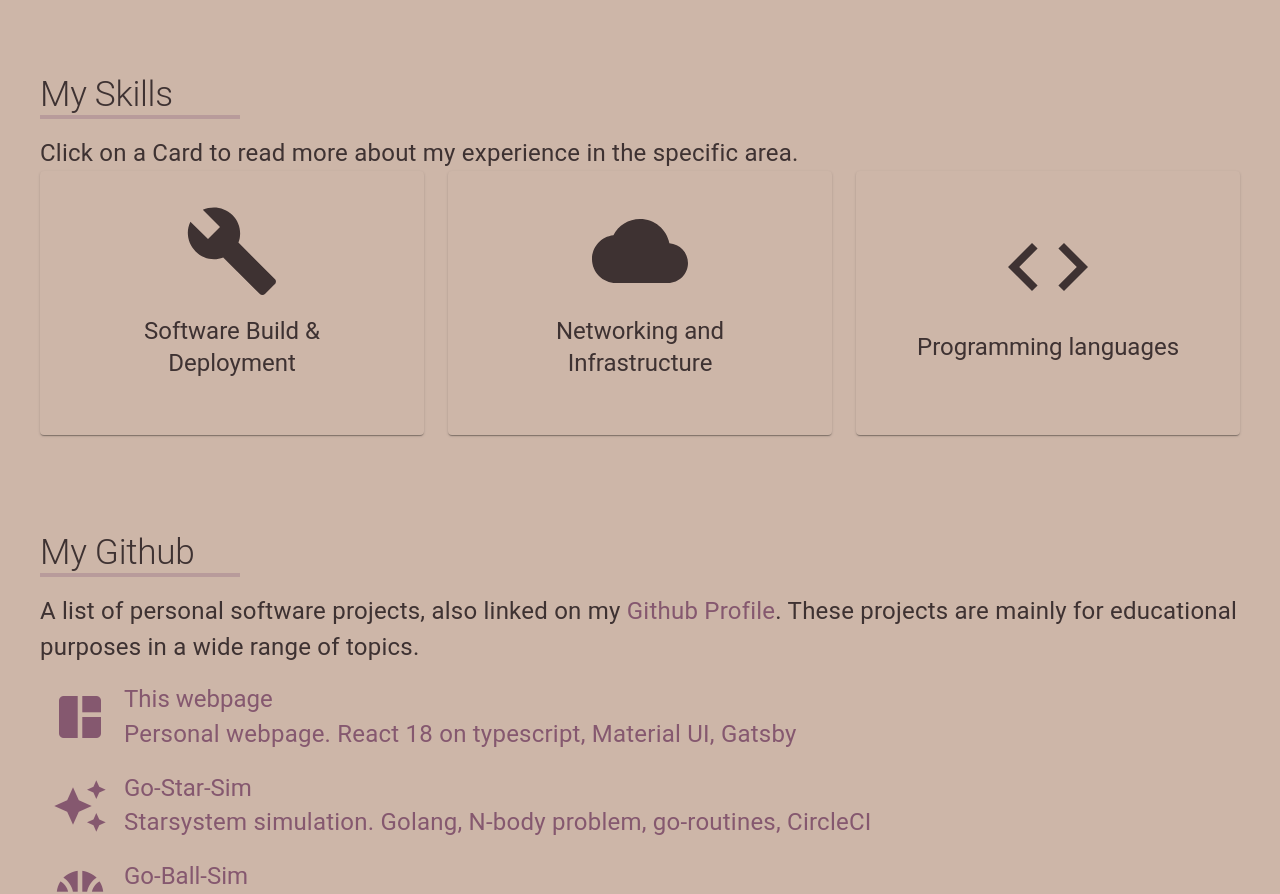
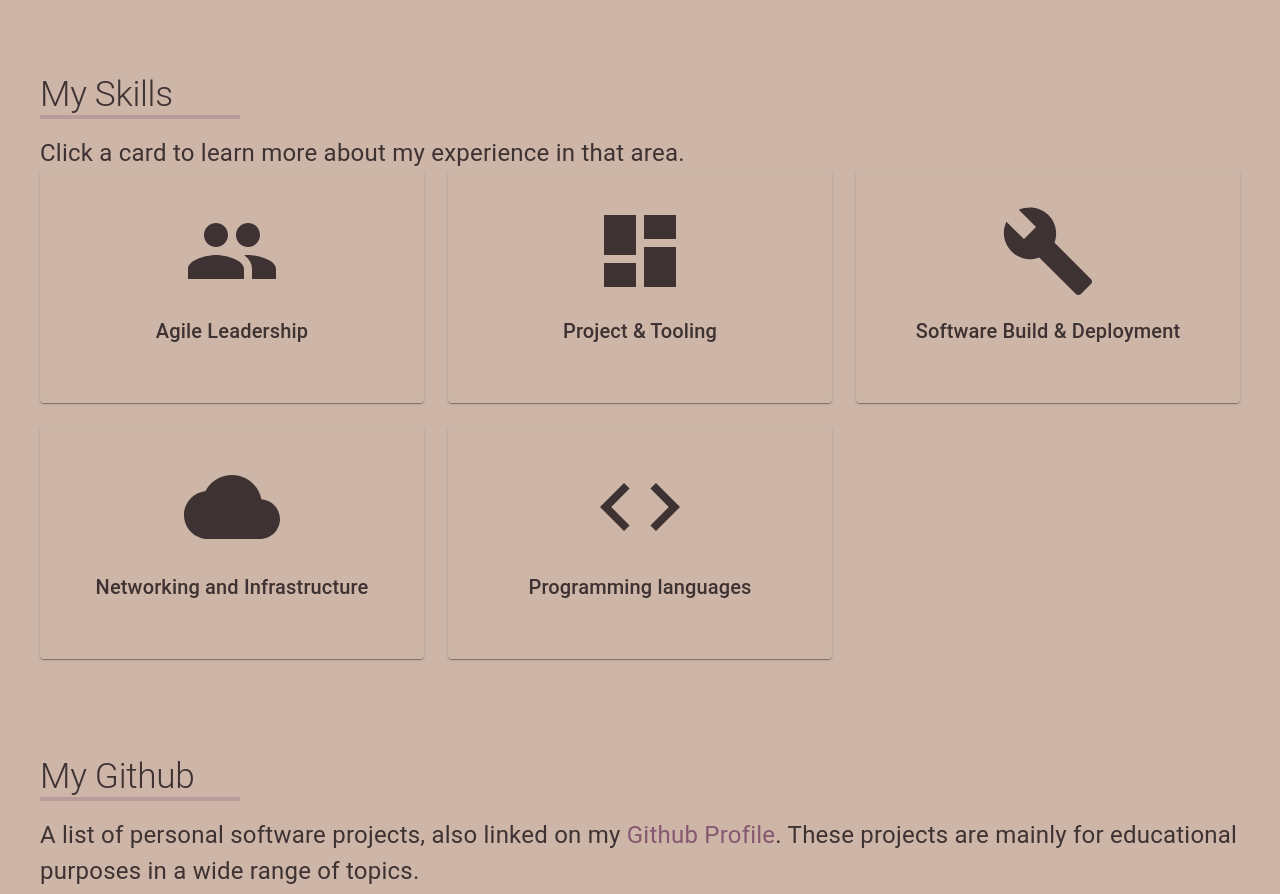
Before and after one commit to andersmarkendahl/andersmarkendahl.github.io, a React app: page / in a window 1280 px wide. Shown: the part 1160-2054 px from the top of the page. Built offline with nearby package versions, Linux system fonts and the light colour scheme.

Commit message:
Added more Cards

```diff
--- a/src/sections/Skills.tsx
+++ b/src/sections/Skills.tsx
@@ -2,11 +2,14 @@
 import { jsx } from '@emotion/react'
 import { useState } from 'react'
 import { Modal, Fade, Grid, Card, CardContent, Typography, useTheme } from '@mui/material'
+import { Section } from '../components/Section'
 import { SvgIconComponent } from '@mui/icons-material'
 import BuildIcon from '@mui/icons-material/Build'
 import CodeIcon from '@mui/icons-material/Code'
 import CloudIcon from '@mui/icons-material/Cloud'
-import { Section } from '../components/Section'
+import GroupIcon from '@mui/icons-material/Group'
+import DashboardIcon from '@mui/icons-material/Dashboard'
+
 
 interface SkillItem {
   title: string
@@ -15,6 +18,18 @@ interface SkillItem {
 }
 
 const skillsData: SkillItem[] = [
+  {
+    icon: GroupIcon,
+    title: 'Agile Leadership',
+    description:
+      'With over 10 years in Agile environments, I have +4 years of experience as a Scrum Master and +6 years as a Product Manager. My work has involved coaching teams, facilitating Agile ceremonies, and working closely with internal and external stakeholders to align product strategy with business needs.',
+  },
+  {
+    icon: DashboardIcon,
+    title: 'Project & Tooling',
+    description:
+      'I have extensive experience administering the Atlassian product suite, including JIRA and Confluence, as well as using Notion for documentation and knowledge sharing. Additionally, I see great value in visual collaboration and frequently work with tools like Miro and Microsoft Whiteboard.',
+  },
   {
     icon: BuildIcon,
     title: 'Software Build & Deployment',
@@ -25,7 +40,7 @@ const skillsData: SkillItem[] = [
     icon: CloudIcon,
     title: 'Networking and Infrastructure',
     description:
-      'I have worked with software loadbalancers for network traffic in OSI Layers 3/4/7. The software I have developed also includes external connectivity interacting with Routers and Data Center Gateways using protocols such as BGP, OSPF and BFD. Routing software suites I have integrated includes Quagga/Zebra and BIRD.',
+      'I have experience developing software load balancers for network traffic at OSI Layers 3, 4, and 7. My work includes integrating external connectivity with routers and data center gateways using protocols such as BGP, OSPF, and BFD. Additionally, I have worked with routing software suites like Quagga/Zebra and BIRD.',
   },
   {
     icon: CodeIcon,
@@ -62,7 +77,7 @@ const SkillList = () => {
           >
             <item.icon sx={{ fontSize: '6rem' }} />
             <CardContent>
-              <Typography variant='h5'>{item.title}</Typography>
+              <Typography variant='h6'>{item.title}</Typography>
             </CardContent>
           </Card>
         </Grid>
@@ -82,7 +97,8 @@ const SkillList = () => {
           <Fade in={Boolean(selectedSkill)} timeout={1000}>
             <div
               css={{
-                justifyContent: 'center',
+                display: 'flex',
+                flexDirection: 'column',
                 alignItems: 'center',
                 textAlign: 'center',
                 width: '600px',
@@ -91,11 +107,22 @@ const SkillList = () => {
                 padding: '32px',
               }}
             >
-              <Typography variant='h3'>{selectedSkill.title}</Typography>
+              <div
+                css={{
+                  display: 'flex',
+                  alignItems: 'center',
+                  gap: '12px', // Adds spacing between icon and text
+                  marginBottom: '16px',
+                }}
+              >
+                <selectedSkill.icon sx={{ fontSize: '2.5rem' }} />
+                <Typography variant="h2">{selectedSkill.title}</Typography>
+              </div>
               <Typography>{selectedSkill.description}</Typography>
             </div>
           </Fade>
         </Modal>
+
       )}
     </Grid>
   )
@@ -104,7 +131,7 @@ const SkillList = () => {
 export const Content = () => (
   <div>
     <Typography variant='body1'>
-      Click on a Card to read more about my experience in the specific area.
+      Click a card to learn more about my experience in that area.
     </Typography>
     <SkillList />
   </div>
```
